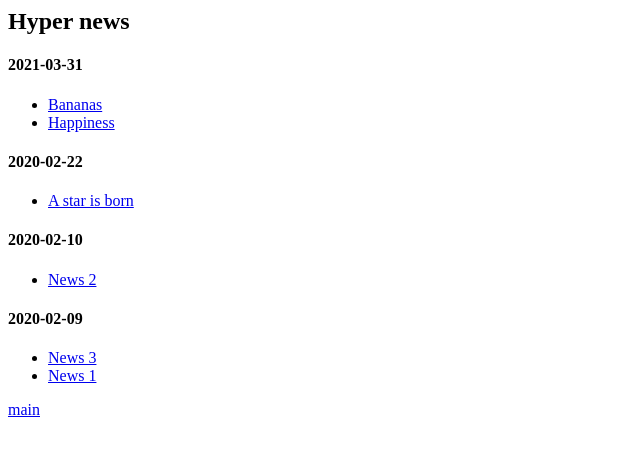
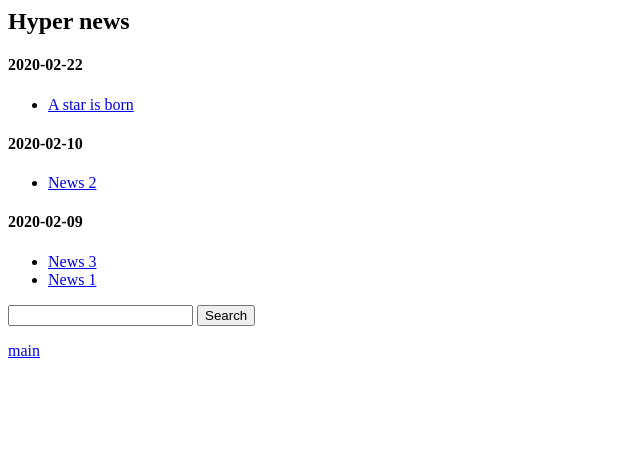
Before and after one commit to fable187/HyperNews, a Django app: page /news/ in a window 1280 px wide. Shown: the top 456 px of the page, without its empty margins (0-640 px from the left). Run offline with Django 3.2, Linux system fonts and the light colour scheme.

Commit message:
Completed Stage 5 of Project

```diff
--- a/hypernews/news.json
+++ b/hypernews/news.json
@@ -1 +1 @@
-[{"created": "2020-02-22 16:40:00", "text": "A new star appeared in the sky.", "title": "A star is born", "link": 9234732}, {"created": "2020-02-09 14:15:10", "text": "Text of the news 1", "title": "News 1", "link": 1}, {"created": "2020-02-10 14:15:10", "text": "Text of the news 2", "title": "News 2", "link": 2}, {"created": "2020-02-09 16:15:10", "text": "Text of the news 3", "title": "News 3", "link": 3}, {"created": "2021-03-31 10:51:51", "text": "Ain't Cheap", "title": "Happiness", "link": 4}, {"created": "2021-03-31 10:53:51", "text": "are amazing!", "title": "Bananas", "link": 5}]
+[{"created": "2020-02-22 16:40:00", "text": "A new star appeared in the sky.", "title": "A star is born", "link": 9234732}, {"created": "2020-02-09 14:15:10", "text": "Text of the news 1", "title": "News 1", "link": 1}, {"created": "2020-02-10 14:15:10", "text": "Text of the news 2", "title": "News 2", "link": 2}, {"created": "2020-02-09 16:15:10", "text": "Text of the news 3", "title": "News 3", "link": 3}]
--- a/news/templates/news_main.html
+++ b/news/templates/news_main.html
@@ -13,6 +13,9 @@
     </ul>
 
 {% endfor %}
-
+<form action="/news/" method="get">{% csrf_token %}
+    <input type="text" name="q">
+    <button type="submit">Search</button>
+</form>
 
 <a target="_blank" target="_blank" href="/news/create/">main</a>
--- a/news/views.py
+++ b/news/views.py
@@ -5,6 +5,7 @@ from django.views import View
 import os
 import json
 from datetime import datetime
+from django.utils.datastructures import MultiValueDictKeyError
 
 
 
@@ -42,22 +43,42 @@ def get_json_item(link=9234732):
 class HomeView(View):
     def get(self, request, *args, **kwargs):
 
-        return render(
-            request,
-            'index.html',
-            context={'bingo': bingo}
-        )
+        return redirect('/news/')
 
 
 class newsMain(View):
     def get(self, request, *args, **kwargs):
+        json_list = json.load(open(JSON_PATH, 'r'))
+        found = False
+
+        # ** test code **
+        found_titles = []
+
+        try:
+
+            search_string = request.GET['q']
+            for item in json_list:
+
+                search_results = re.findall(search_string.lower().strip().replace(' ', ''),
+                                            item['title'].lower().strip().replace(' ', ''))
 
 
-        json_list = json.load(open(JSON_PATH, 'r'))
-        sorted_json_list = get_sorted_json(json_list)
+                if len(search_results) > 0:
+                    found_titles.append(item)
+                    found = True
+
+        # ** end test code **
+
+        except MultiValueDictKeyError:
+            print('crashed')
+
+        if found:
+            sorted_json_list = get_sorted_json(found_titles)
+        else:
+            sorted_json_list = get_sorted_json(json_list)
 
 
-
+        # will need to add condition here on which list to send.
         return render(request,
                       'news_main.html',
                       context={'sorted_json_list': sorted_json_list})
@@ -89,6 +110,7 @@ class createView(View):
     title = ''
     body = ''
     def get(self, request, *args, **kwargs):
+
         return render(request,
                       'CreateNews.html',
                       context={"title": self.title,
```
